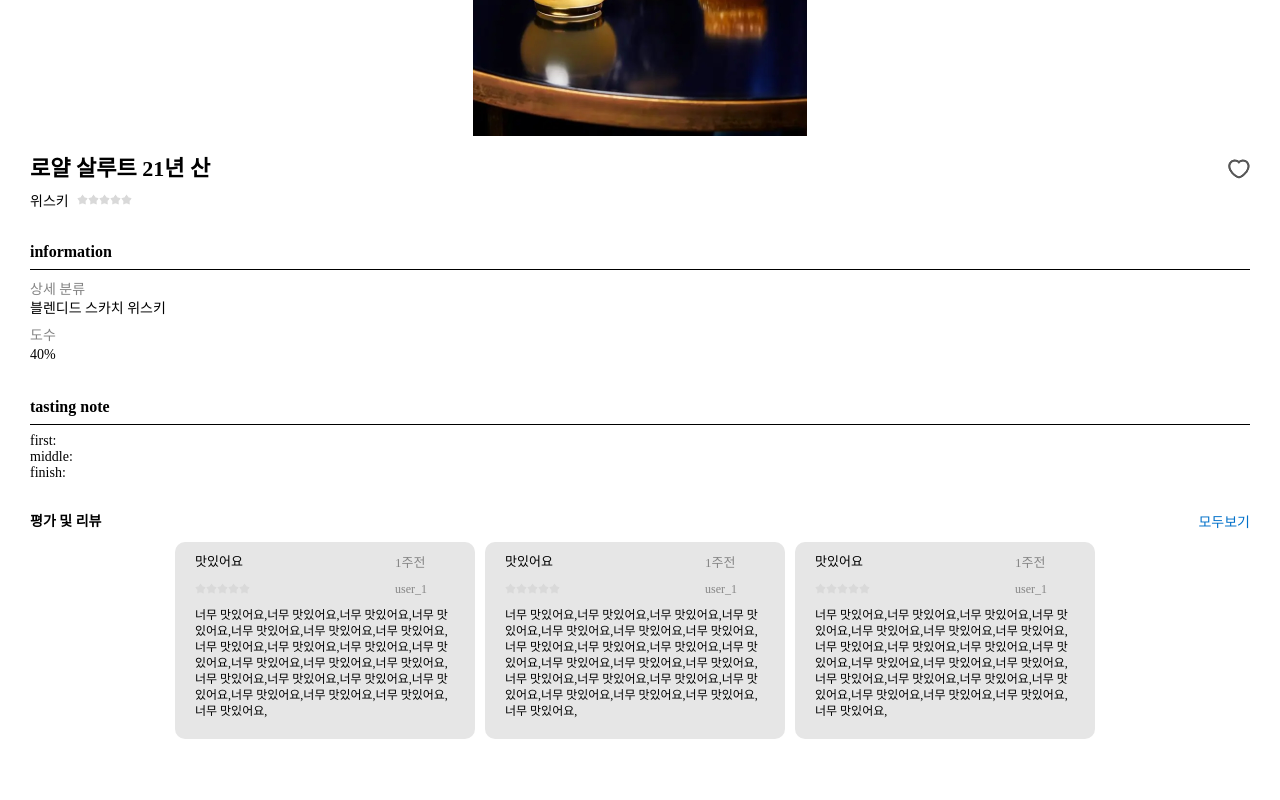
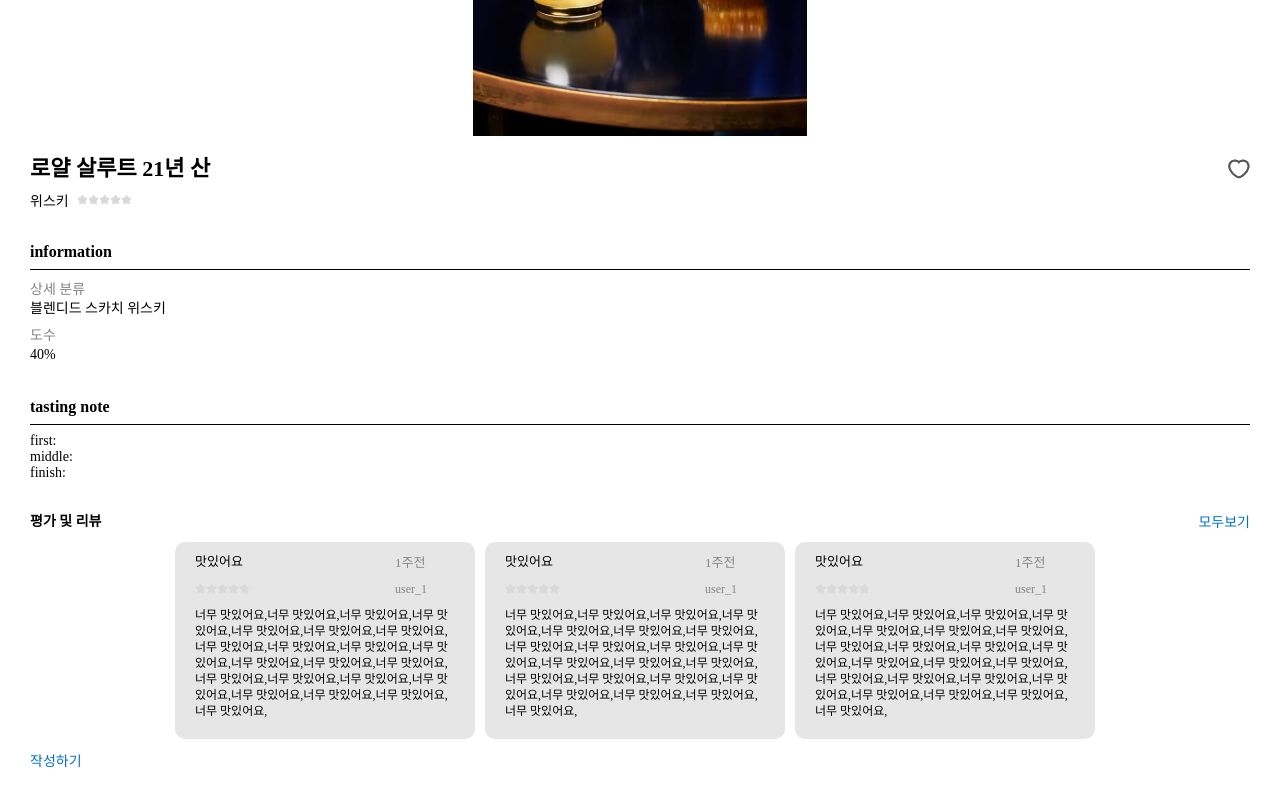
Before and after one commit to likelionAlcohol/alcohol_story, a React (Create React App) app: page /information in a window 1280 px wide. Shown: the part 423-1223 px from the top of the page. Before the commit the page ends 1192 px from the top, so only its background shows below. Built offline with nearby package versions, Linux system fonts and the light colour scheme.

Commit message:
link 연결

```diff
--- a/src/component/information/InfoCard.js
+++ b/src/component/information/InfoCard.js
@@ -61,6 +61,7 @@
                         <Link to='#' className={styles.more}>모두보기</Link>
                     </div>
                     <ReviewCard/>
+                    <Link to='#' className={styles.write}>작성하기</Link>
                 </div>
             </div>
 
--- a/src/component/information/InfoCard.module.css
+++ b/src/component/information/InfoCard.module.css
@@ -121,3 +121,10 @@
     font-weight: 500;
     color: #0070C9;
 }
+
+.write{
+    font-size: 14px;
+    font-weight: 500;
+    color: #0070C9;
+    text-decoration: none;
+}
--- a/src/component/shared/js/Header.js
+++ b/src/component/shared/js/Header.js
@@ -16,8 +16,8 @@
         <Container activeHeader={activeHeader}>
             <IMG src={back} onClick={()=>navigate(-1)} activeHeader={activeHeader}/>
             {((activeHeader==='main')||(activeHeader==='recommendation'))?<Logo to='/' activeHeader={activeHeader}>술 이야기</Logo>:<Back onClick={()=>navigate(-1)}>{activeHeader==='signup'?'회원가입':'이전'}</Back>}
-            <Link to='#'><Search src={activeHeader==='main'?"data/searchIconWhite.png":"data/searchIcon.png"} activeHeader={activeHeader}/></Link>
-            <Link to='#'><Profile src={profile_image} activeHeader={activeHeader}/></Link>
+            <Link to='/search'><Search src={activeHeader==='main'?"data/searchIconWhite.png":"data/searchIcon.png"} activeHeader={activeHeader}/></Link>
+            <Link to='/login'><Profile src={profile_image} activeHeader={activeHeader}/></Link>
         </Container>
     )
 }
```
Also changed, not shown: src/data/writingBtn.png (added).
